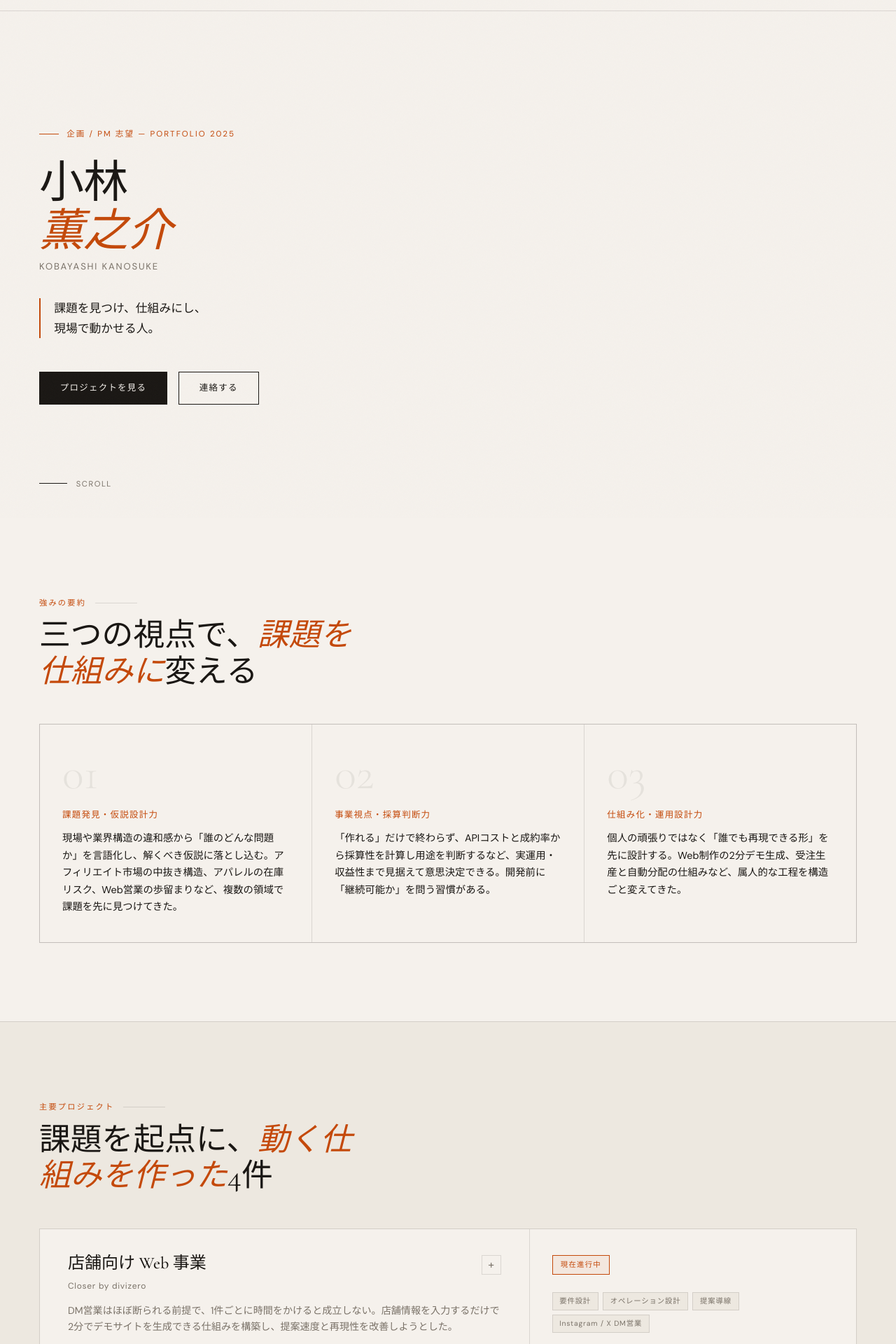
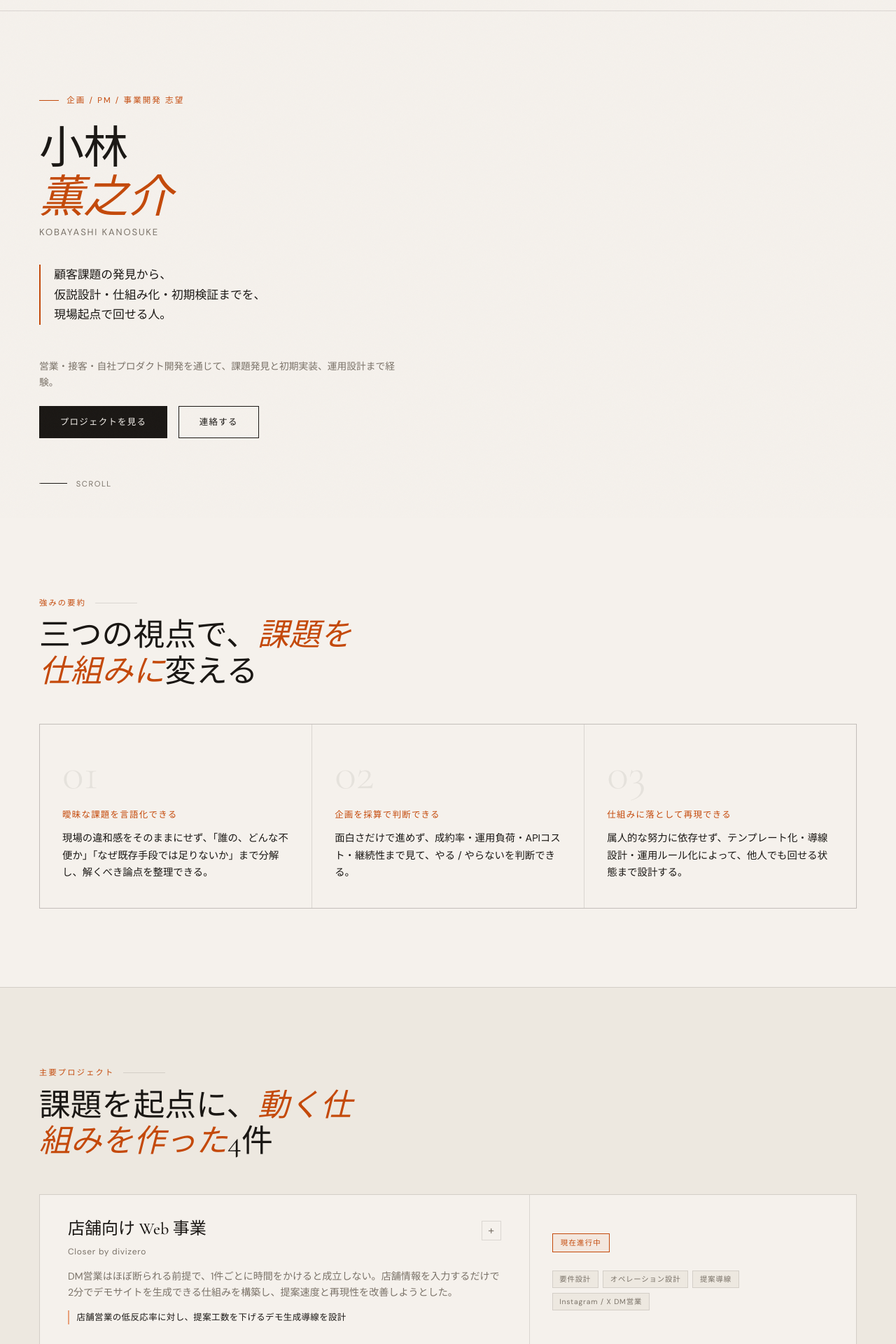
Before and after one commit to closer-official/company-homepage, a Next.js app: page /portfolio in a window 1280 px wide. Shown: the part 60-1980 px from the top of the page at 70% size. Built offline with nearby package versions, Linux system fonts and the light colour scheme; no server answers; a web font is replaced by a local one.

Commit message:
deploy: 2026-04-22 07:08:08

```diff
--- a/src/app/portfolio/PortfolioClient.tsx
+++ b/src/app/portfolio/PortfolioClient.tsx
@@ -85,7 +85,7 @@ export default function PortfolioClient({
 
       <section className="hero">
         <div className="hero-left">
-          <div className="hero-tag">企画 / PM 志望 — Portfolio 2025</div>
+          <div className="hero-tag">企画 / PM / 事業開発 志望</div>
           <h1 className="hero-name">
             小林
             <br />
@@ -93,9 +93,14 @@ export default function PortfolioClient({
           </h1>
           <p className="hero-sub">Kobayashi Kanosuke</p>
           <p className="hero-tagline">
-            課題を見つけ、仕組みにし、
+            顧客課題の発見から、
             <br />
-            現場で動かせる人。
+            仮説設計・仕組み化・初期検証までを、
+            <br />
+            現場起点で回せる人。
+          </p>
+          <p className="hero-proof">
+            営業・接客・自社プロダクト開発を通じて、課題発見と初期実装、運用設計まで経験。
           </p>
           <div className="hero-cta">
             <a href="#projects" className="btn btn-primary">
@@ -141,23 +146,23 @@ export default function PortfolioClient({
         >
           <div className="strength-card">
             <div className="strength-num">01</div>
-            <div className="strength-title">課題発見・仮説設計力</div>
+              <div className="strength-title">曖昧な課題を言語化できる</div>
             <div className="strength-body">
-              現場や業界構造の違和感から「誰のどんな問題か」を言語化し、解くべき仮説に落とし込む。アフィリエイト市場の中抜き構造、アパレルの在庫リスク、Web営業の歩留まりなど、複数の領域で課題を先に見つけてきた。
+                現場の違和感をそのままにせず、「誰の、どんな不便か」「なぜ既存手段では足りないか」まで分解し、解くべき論点を整理できる。
             </div>
           </div>
           <div className="strength-card">
             <div className="strength-num">02</div>
-            <div className="strength-title">事業視点・採算判断力</div>
+              <div className="strength-title">企画を採算で判断できる</div>
             <div className="strength-body">
-              「作れる」だけで終わらず、APIコストと成約率から採算性を計算し用途を判断するなど、実運用・収益性まで見据えて意思決定できる。開発前に「継続可能か」を問う習慣がある。
+                面白さだけで進めず、成約率・運用負荷・APIコスト・継続性まで見て、やる / やらないを判断できる。
             </div>
           </div>
           <div className="strength-card">
             <div className="strength-num">03</div>
-            <div className="strength-title">仕組み化・運用設計力</div>
+              <div className="strength-title">仕組みに落として再現できる</div>
             <div className="strength-body">
-              個人の頑張りではなく「誰でも再現できる形」を先に設計する。Web制作の2分デモ生成、受注生産と自動分配の仕組みなど、属人的な工程を構造ごと変えてきた。
+                属人的な努力に依存せず、テンプレート化・導線設計・運用ルール化によって、他人でも回せる状態まで設計する。
             </div>
           </div>
         </div>
@@ -204,6 +209,9 @@ export default function PortfolioClient({
               <p className="project-desc">
                 DM営業はほぼ断られる前提で、1件ごとに時間をかけると成立しない。店舗情報を入力するだけで2分でデモサイトを生成できる仕組みを構築し、提案速度と再現性を改善しようとした。
               </p>
+              <div className="project-summary-line">
+                店舗営業の低反応率に対し、提案工数を下げるデモ生成導線を設計
+              </div>
             </div>
             <div className="project-meta">
               <span className="project-badge highlight">現在進行中</span>
@@ -239,6 +247,16 @@ export default function PortfolioClient({
                   提案品質より、低反応率のチャネルに合った工数設計が不可欠。誰でも再現できる仕組みを先に作ることで、事業としての継続性が生まれると実感した。
                 </div>
               </div>
+              <div>
+                <div className="detail-label">自分が担当したこと</div>
+                <div className="detail-text">
+                  課題設定、要件整理、画面構成、導線設計、実装・検証、改善判断までを担当。
+                </div>
+              </div>
+              <div>
+                <div className="detail-label">参考</div>
+                <div className="detail-text">デモ画面 / 設計資料は面談時に共有可能。</div>
+              </div>
             </div>
           </div>
 
@@ -269,6 +287,9 @@ export default function PortfolioClient({
               <p className="project-desc">
                 DM・メール営業では、相手ごとに文面を最適化した方が反応率は上がりやすい。一方で、個別生成を人力で行うと工数が重すぎるため、企業情報をもとに営業文面を自動生成する仕組みを試作した。その後、APIコストと成約率を試算し、用途を限定すべきだと判断した。
               </p>
+              <div className="project-summary-line">
+                営業文面の個別最適化を自動化し、採算試算まで行って展開範囲を判断
+              </div>
             </div>
             <div className="project-meta">
               <span className="project-badge">補助事例</span>
@@ -304,6 +325,16 @@ export default function PortfolioClient({
                   実装できることと、事業として成立することは別だと学んだ。作って終わりにせず、収益構造まで含めて撤退・限定の判断ができることも、企画や事業開発では重要だと考えている。
                 </div>
               </div>
+              <div>
+                <div className="detail-label">自分が担当したこと</div>
+                <div className="detail-text">
+                  課題設定、要件整理、画面構成、導線設計、実装・検証、改善判断までを担当。
+                </div>
+              </div>
+              <div>
+                <div className="detail-label">参考</div>
+                <div className="detail-text">検証画面 / 設計メモは面談時に共有可能。</div>
+              </div>
             </div>
           </div>
 
@@ -338,6 +369,9 @@ export default function PortfolioClient({
               <p className="project-desc">
                 小規模アパレルの在庫リスク・初期費用・発注業務の重さを解消するため、Printfulの受注生産とStripe決済を組み合わせた自動運用アプリを企画・開発した。
               </p>
+              <div className="project-summary-line">
+                在庫リスクの高い小規模EC向けに、受注生産と収益分配を自動化する運用を設計
+              </div>
             </div>
             <div className="project-meta">
               <span className="project-badge">開発済み</span>
@@ -373,6 +407,16 @@ export default function PortfolioClient({
                   ユーザー向けの見た目だけでなく、業務フローや収益分配まで含めて設計できたが、ビジネス立ち上げには需要側と供給側の同時獲得が課題だと実感した。
                 </div>
               </div>
+              <div>
+                <div className="detail-label">自分が担当したこと</div>
+                <div className="detail-text">
+                  課題設定、要件整理、画面構成、導線設計、実装・検証、改善判断までを担当。
+                </div>
+              </div>
+              <div>
+                <div className="detail-label">参考</div>
+                <div className="detail-text">デモ画面 / 設計資料は面談時に共有可能。</div>
+              </div>
             </div>
           </div>
 
@@ -407,6 +451,9 @@ export default function PortfolioClient({
               <p className="project-desc">
                 アフィリエイターと商品提供者をつなぐプラットフォーム。既存の低単価・中間コスト問題に対し、高報酬設計と既存決済基盤の維持で参入障壁を下げる構造を設計した。
               </p>
+              <div className="project-summary-line">
+                信頼形成が難しい初期市場で、報酬設計と供給側の統一条件を検証した事例
+              </div>
             </div>
             <div className="project-meta">
               <span className="project-badge">開発済み</span>
@@ -435,6 +482,16 @@ export default function PortfolioClient({
                   報酬条件の良さだけでなく、初期市場における信頼設計と供給側の質の統一が最重要。実績がない段階で参入すべき構造ではなかったと、事後的に判断できた。
                 </div>
               </div>
+              <div>
+                <div className="detail-label">自分が担当したこと</div>
+                <div className="detail-text">
+                  課題設定、要件整理、画面構成、導線設計、実装・検証、改善判断までを担当。
+                </div>
+              </div>
+              <div>
+                <div className="detail-label">参考</div>
+                <div className="detail-text">仕様整理メモ / 検証ログは面談時に共有可能。</div>
+              </div>
             </div>
           </div>
         </div>
@@ -462,6 +519,9 @@ export default function PortfolioClient({
             <div className="exp-result">顧客評価 全国1位 / 会員取得 全国上位5位 × 複数回</div>
             <div className="exp-body">
               服装・表情・声色・歩くスピード・視線など、非言語情報から相手が「何を求めているか」を推測し、個別に対応を変えていた。全員に同じ接客をするのではなく、仮説と観察による個別最適化が高評価につながった。
+              <br />
+              <br />
+              この経験から、表面的な要望ではなく、ユーザーの文脈を観察して対応を変える重要性を学んだ。
             </div>
             <div className="exp-stat">
               <div className="stat-row">
@@ -487,6 +547,9 @@ export default function PortfolioClient({
             <div className="exp-result">社内売上 3 位 / 後輩育成 3 名全員契約</div>
             <div className="exp-body">
               アポインターからスタートし、10ヶ月目に催事店舗リーダーへ。動線設計・場所取り・店舗との連携・在庫管理まで担当。「商談を聞く意味を残す期待設計」を意識し、売りにいく前に相手の次の行動を設計していた。
+              <br />
+              <br />
+              この経験から、目の前の会話だけでなく、顧客の次の行動まで含めて設計する視点を身につけた。
             </div>
             <div className="exp-stat">
               <div className="stat-row">
@@ -503,43 +566,44 @@ export default function PortfolioClient({
       </section>
 
       <section className="about" id="about">
-        <div className="section-label">自己紹介</div>
+        <div className="section-label">できること</div>
         <div className="about-grid pf-reveal" ref={(el) => setRevealRef(el, 6)}>
           <div>
             <p className="about-text">
-              私は、現場で感じた<em>非効率や課題</em>を、単なるアイデアで終わらせず、
-              <em>仕組みとして形にすること</em>を強みとしています。
+              私は、現場の違和感や業務上の非効率を起点に、<em>課題の言語化</em>、
+              <em>仮説設計</em>、<em>仕組み化</em>、<em>初期検証</em>
+              までを一気通貫で進めることができます。
               <br />
               <br />
-              作って終わりではなく、実運用・採算性まで含めて検証し、継続可能かどうかを判断してきました。
+              特に、営業・接客・自社開発の経験を通じて、ユーザーの行動や現場負荷を踏まえた設計ができる点が強みです。
               <br />
               <br />
-              開発、営業、接客の経験を通じて、ユーザー視点・現場視点・事業視点を行き来しながら改善できる点が自分の特徴だと考えています。
+              企画だけで終わらず、実装や運用まで見据えて前に進める役割で価値を出したいと考えています。
             </p>
           </div>
           <div className="about-facts">
             <div className="fact-item">
-              <div className="fact-label">志望職種</div>
+              <div className="fact-label">任せてほしい領域</div>
               <div className="fact-value">
-                企画 / プロダクトマネージャー
+                課題整理 / 仮説設計 / 要件定義
                 <br />
-                事業開発 / UXデザイン
+                導線改善 / 初期検証 / 運用設計
               </div>
             </div>
             <div className="fact-item">
-              <div className="fact-label">関心領域</div>
+              <div className="fact-label">得意なテーマ</div>
               <div className="fact-value">
-                業務効率化ツール / 飲食・小売業のDX
+                業務効率化 / 店舗DX / 顧客導線設計
                 <br />
-                消費者向けアプリ / EC
+                小規模事業の仕組み化 / 初期プロダクト検証
               </div>
             </div>
             <div className="fact-item">
-              <div className="fact-label">スキル</div>
+              <div className="fact-label">扱えること</div>
               <div className="fact-value">
-                要件定義 / 業務設計 / UI設計
+                要件整理 / UI設計 / HTML / CSS / JS
                 <br />
-                HTML / CSS / JS / API連携
+                Firebase / Stripe / API連携 / 検証設計
               </div>
             </div>
           </div>
@@ -557,7 +621,9 @@ export default function PortfolioClient({
               ご連絡お待ち<em>しています</em>
             </h2>
             <p className="contact-note pf-reveal" ref={(el) => setRevealRef(el, 8)}>
-              企画・PM・事業開発職への就職活動中です。お気軽にご連絡ください。
+              企画・PM・事業開発職を中心に見ています。
+              <br />
+              顧客課題の整理、仮説設計、導線改善、初期プロダクト検証などの領域で貢献できます。
             </p>
             <div className="contact-info pf-reveal" ref={(el) => setRevealRef(el, 9)}>
               <div className="contact-row">
--- a/src/app/portfolio/portfolio.css
+++ b/src/app/portfolio/portfolio.css
@@ -175,6 +175,14 @@
   padding-left: 1.2rem;
   margin: 0 0 3rem;
   font-weight: 300;
+}
+
+.portfolio-root .hero-proof {
+  font-size: 0.86rem;
+  color: var(--muted);
+  line-height: 1.7;
+  max-width: 520px;
+  margin: 0 0 1.3rem;
 }
 
 .portfolio-root .hero-cta {
@@ -481,6 +489,15 @@
   color: var(--muted);
   line-height: 1.6;
   margin: 0;
+}
+
+.portfolio-root .project-summary-line {
+  margin-top: 0.9rem;
+  font-size: 0.78rem;
+  letter-spacing: 0.03em;
+  color: var(--ink);
+  border-left: 2px solid var(--accent-soft);
+  padding-left: 0.65rem;
 }
 
 .portfolio-root .project-detail {
```
